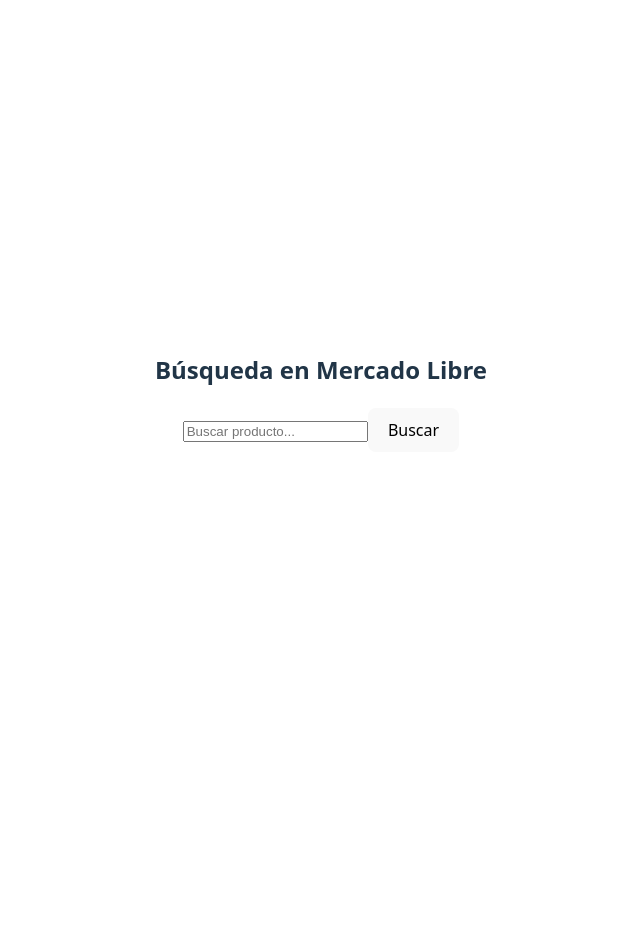
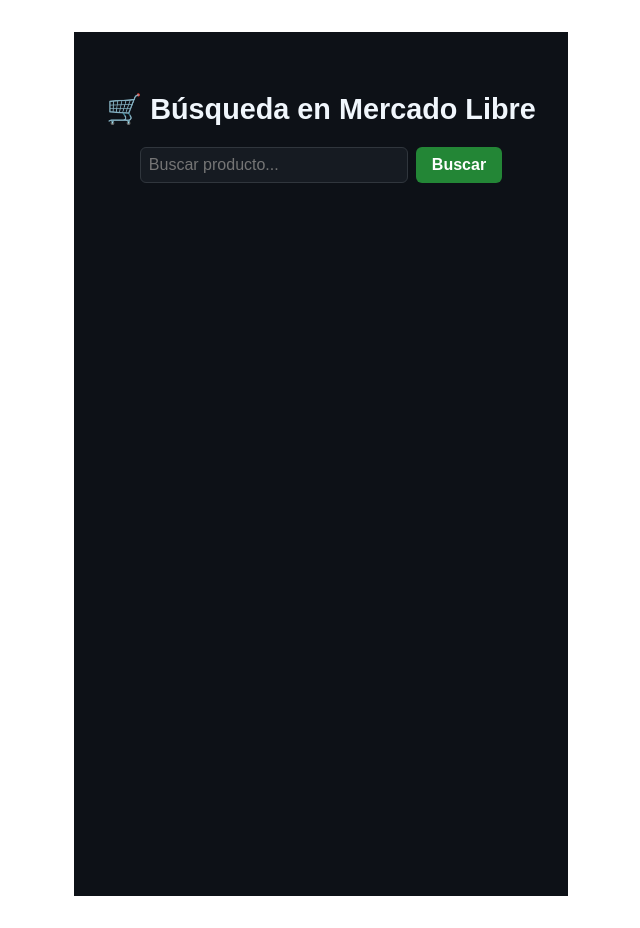
Before and after one commit to MatiasValansi/ComparadorProductos, a React (Vite) app: page /test-mercado-libre in a window 1280 px wide. Shown: the whole page, without its empty margins (319-959 px from the left). Before the commit the page ends 800 px from the top, so only its background shows below. Built offline with nearby package versions, Linux system fonts and the light colour scheme.

Commit message:
Se ajusto el componente para que muestre cada uno de los productos extraídos de la API.

```diff
--- a/src/components/TestMercadoLibre.jsx
+++ b/src/components/TestMercadoLibre.jsx
@@ -3,64 +3,178 @@
 
 export default function TestMercadoLibre() {
   const [query, setQuery] = useState("");
-  const [results, setResults] = useState([]);
+  const [products, setProducts] = useState([]);
   const [loading, setLoading] = useState(false);
   const [error, setError] = useState(null);
 
   const handleSearch = async () => {
     if (!query.trim()) return;
+
     setLoading(true);
     setError(null);
+    setProducts([]);
 
-    const data = await searchMercadoLibre(query);
+    try {
+      const data = await searchMercadoLibre(query);
 
-    if (data && Array.isArray(data.results)) {
-      setResults(data.results);
-    } else {
-      setResults([]);
-      setError("No se encontraron resultados o hubo un error con la API.");
+      if (data.status === "success" && Array.isArray(data.products)) {
+        // Filtra productos con datos válidos
+        const validProducts = (Array.isArray(data.products) ? data.products : [])
+          .filter((p) => p && (p.title || p.id))
+          .map((p) => ({
+              id: p.id ?? Math.random().toString(36).slice(2, 9),
+              title: p.title ?? "Sin título",
+              price: p.price ?? null,
+              thumbnail: (() => {
+                // intenta usar secure_url de pictures, luego url, luego thumbnail, y fuerza https
+                const candidate =
+                  p.pictures?.[0]?.secure_url ||
+                  p.pictures?.[0]?.url ||
+                  p.thumbnail ||
+                  "https://via.placeholder.com/300x150?text=Sin+imagen";
+                if (candidate.startsWith("//")) return "https:" + candidate;
+                if (candidate.startsWith("http:")) return candidate.replace(/^http:/, "https:");
+                return candidate;
+              })(),
+              productUrl:
+                p.permalink ??
+                p.productUrl ??
+                `https://www.mercadolibre.com.ar/search?q=${encodeURIComponent(
+              query
+                )}`,
+            }));
+        setProducts(validProducts);
+      } else {
+        setError("No se encontraron resultados o la API no respondió correctamente.");
+      }
+    } catch (err) {
+      console.error(err);
+      setError("Error al obtener productos. Intenta nuevamente.");
+    } finally {
+      setLoading(false);
     }
-
-    setLoading(false);
   };
 
   return (
-    <div className="p-4 text-center">
-      <h2 className="text-2xl font-bold mb-4">Búsqueda en Mercado Libre</h2>
+    <div style={styles.container}>
+      <h2 style={styles.title}>🛒 Búsqueda en Mercado Libre</h2>
 
-      <div className="flex justify-center gap-2 mb-4">
+      <div style={styles.searchBox}>
         <input
           type="text"
+          placeholder="Buscar producto..."
           value={query}
           onChange={(e) => setQuery(e.target.value)}
-          placeholder="Buscar producto..."
-          className="border p-2 rounded"
+          style={styles.input}
         />
-        <button
-          onClick={handleSearch}
-          className="bg-yellow-400 text-black font-bold px-4 py-2 rounded hover:bg-yellow-500"
-        >
+        <button onClick={handleSearch} style={styles.button}>
           Buscar
         </button>
       </div>
 
-      {loading && <p>Cargando resultados...</p>}
-      {error && <p className="text-red-500">{error}</p>}
+      {loading && <p style={styles.loading}>Cargando resultados...</p>}
+      {error && <p style={styles.error}>{error}</p>}
 
-      <ul className="grid grid-cols-2 md:grid-cols-3 gap-4 justify-center">
-        {results.map((item) => (
-          <li key={item.id} className="border p-2 rounded shadow">
+      <div style={styles.grid}>
+        {products.map((p, i) => (
+          <div key={i} style={styles.card}>
             <img
-              src={item.thumbnail || item.image}
-              alt={item.title}
-              className="mx-auto mb-2"
-              width={120}
+              src={p.thumbnail}
+              alt={p.title}
+              style={styles.image}
+              loading="lazy"
             />
-            <p className="font-semibold">{item.title}</p>
-            <p className="text-green-600">${item.price}</p>
-          </li>
+            <h3 style={styles.cardTitle}>{p.title}</h3>
+            <p style={styles.price}>
+              {p.price ? `$${p.price}` : "Precio no disponible"}
+            </p>
+            <a href={p.productUrl} target="_blank" rel="noopener noreferrer" style={styles.link}>
+              Ver en Mercado Libre
+            </a>
+          </div>
         ))}
-      </ul>
+      </div>
     </div>
   );
 }
+
+const styles = {
+  container: {
+    padding: "2rem",
+    backgroundColor: "#0d1117",
+    color: "#f0f6fc",
+    minHeight: "100vh",
+    fontFamily: "Arial, sans-serif",
+  },
+  title: {
+    fontSize: "1.8rem",
+    textAlign: "center",
+    marginBottom: "1rem",
+  },
+  searchBox: {
+    display: "flex",
+    justifyContent: "center",
+    gap: "0.5rem",
+    marginBottom: "1rem",
+  },
+  input: {
+    padding: "0.5rem",
+    fontSize: "1rem",
+    borderRadius: "6px",
+    border: "1px solid #30363d",
+    backgroundColor: "#161b22",
+    color: "#f0f6fc",
+    width: "250px",
+  },
+  button: {
+    padding: "0.5rem 1rem",
+    backgroundColor: "#238636",
+    color: "white",
+    border: "none",
+    borderRadius: "6px",
+    cursor: "pointer",
+    fontWeight: "bold",
+  },
+  loading: {
+    textAlign: "center",
+    color: "#58a6ff",
+  },
+  error: {
+    textAlign: "center",
+    color: "#f85149",
+  },
+  grid: {
+    display: "grid",
+    gridTemplateColumns: "repeat(auto-fit, minmax(200px, 1fr))",
+    gap: "1rem",
+    marginTop: "1rem",
+  },
+  card: {
+    backgroundColor: "#161b22",
+    borderRadius: "10px",
+    padding: "1rem",
+    textAlign: "center",
+    boxShadow: "0 2px 5px rgba(0,0,0,0.2)",
+  },
+  image: {
+    width: "100%",
+    height: "150px",
+    objectFit: "contain",
+    borderRadius: "6px",
+  },
+  cardTitle: {
+    fontSize: "1rem",
+    margin: "0.5rem 0",
+    minHeight: "40px",
+  },
+  price: {
+    color: "#58a6ff",
+    fontWeight: "bold",
+  },
+  link: {
+    display: "inline-block",
+    marginTop: "0.5rem",
+    color: "#f0f6fc",
+    textDecoration: "underline",
+  },
+};
```
